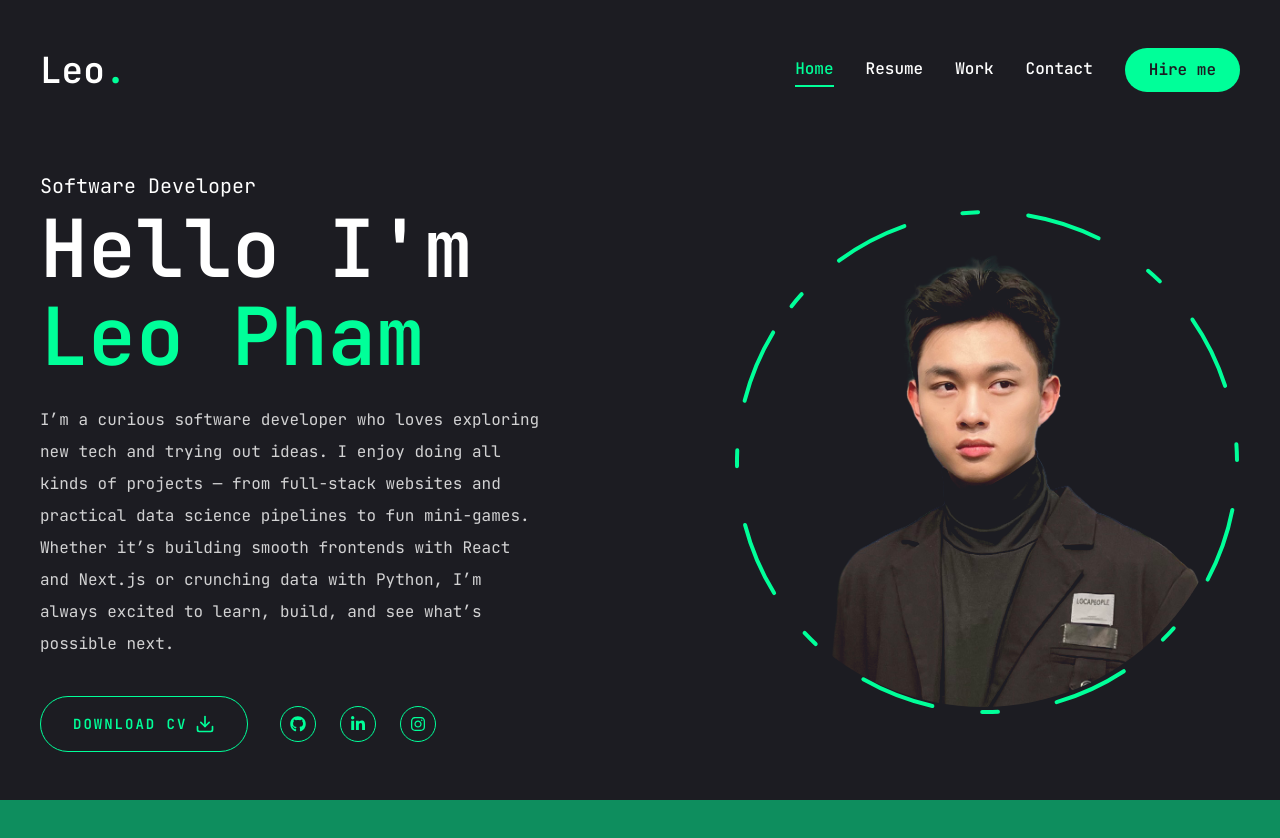
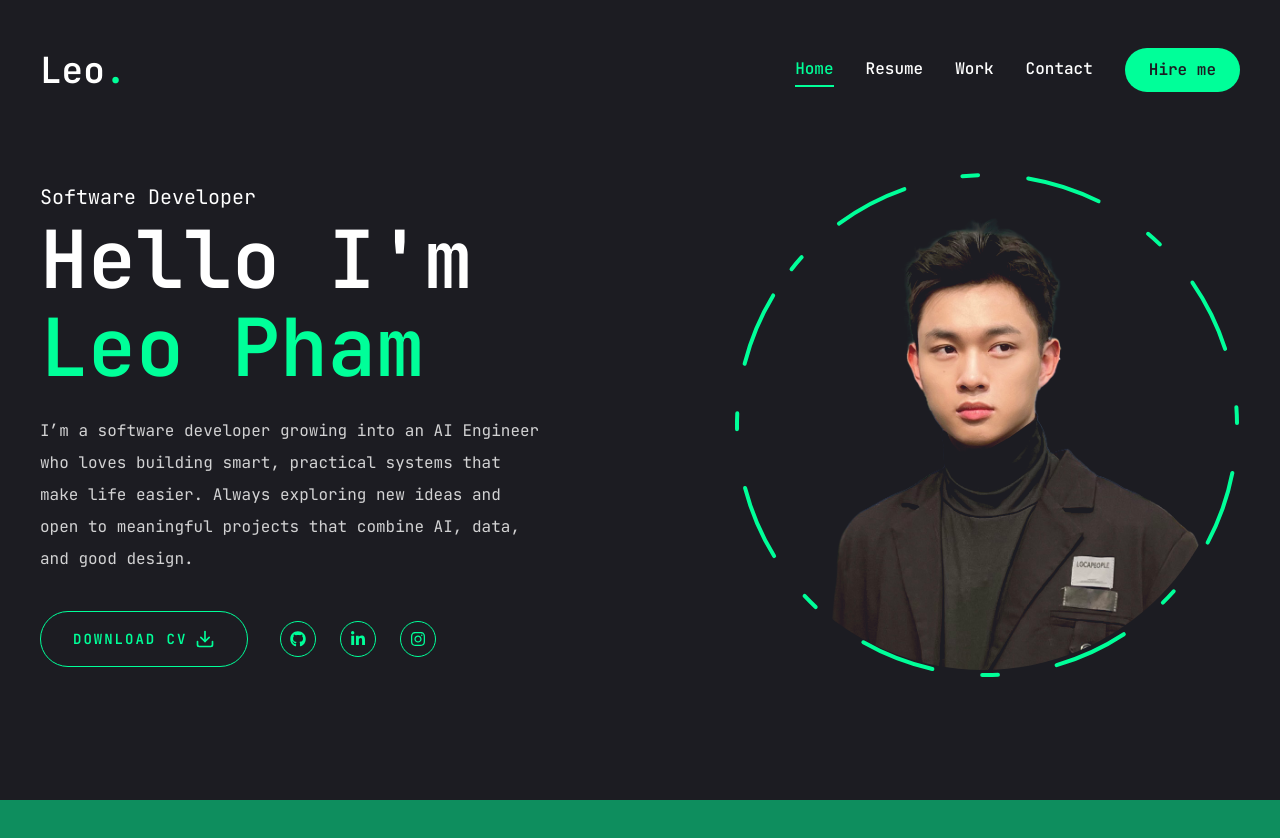
Before and after one commit to nhatminhhatesyou/portfolio, a Next.js app: page / in a window 1280 px wide. Shown: the top 838 px of the page. After the commit the page ends 800 px from the top, so only its background shows below. Built offline with nearby package versions, Linux system fonts and the light colour scheme.

Commit message:
home description update

```diff
--- a/app/page.jsx
+++ b/app/page.jsx
@@ -19,7 +19,8 @@ const Home = () => {
               Hello I'm <br /> <span className="text-accent">Leo Pham</span>
             </h1>
             <p className="max-w-[500px] mb-9 text-white/80">
-              I’m a curious software developer who loves exploring new tech and trying out ideas. I enjoy doing all kinds of projects — from full-stack websites and practical data science pipelines to fun mini-games. Whether it’s building smooth frontends with React and Next.js or crunching data with Python, I’m always excited to learn, build, and see what’s possible next.
+              I’m a software developer growing into an AI Engineer who loves building smart, practical systems that make life easier.
+              Always exploring new ideas and open to meaningful projects that combine AI, data, and good design.
             </p>
             {/* btn and socials */}
             <div className="flex flex-col xl:flex-row items-center gap-8">
```
